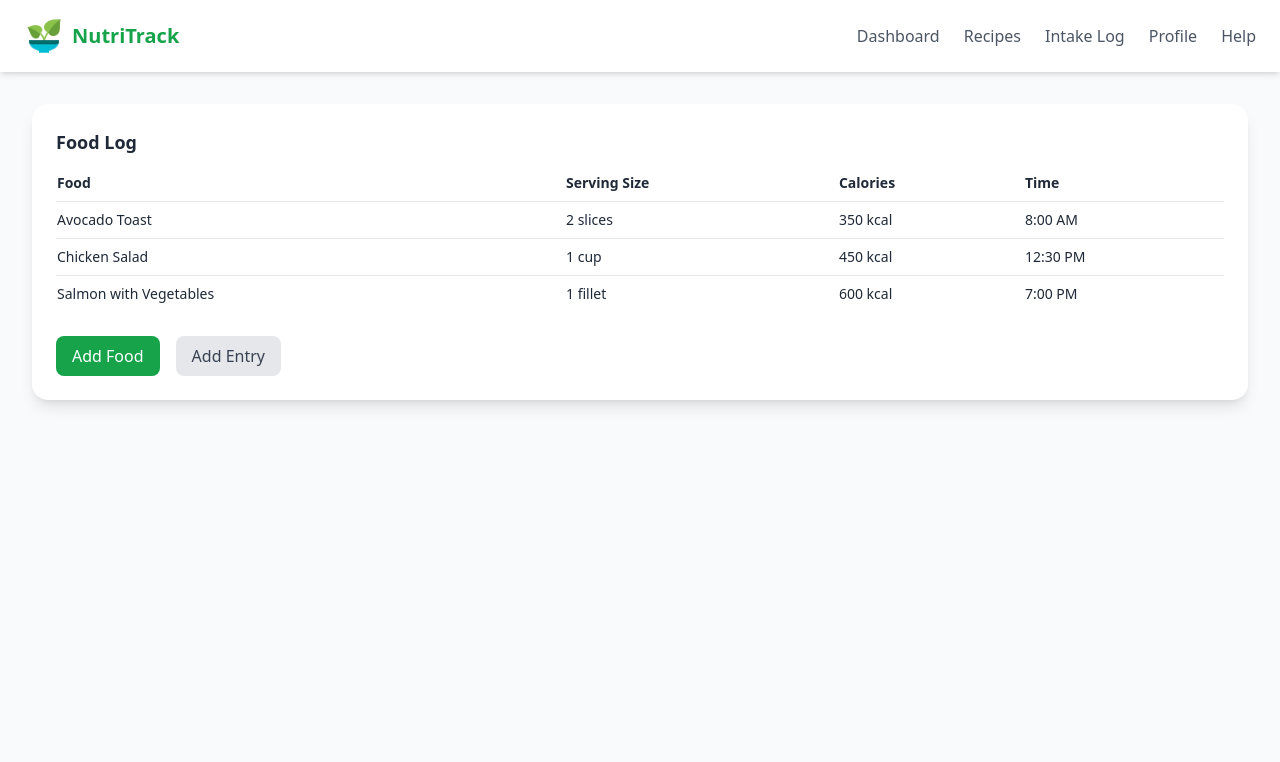
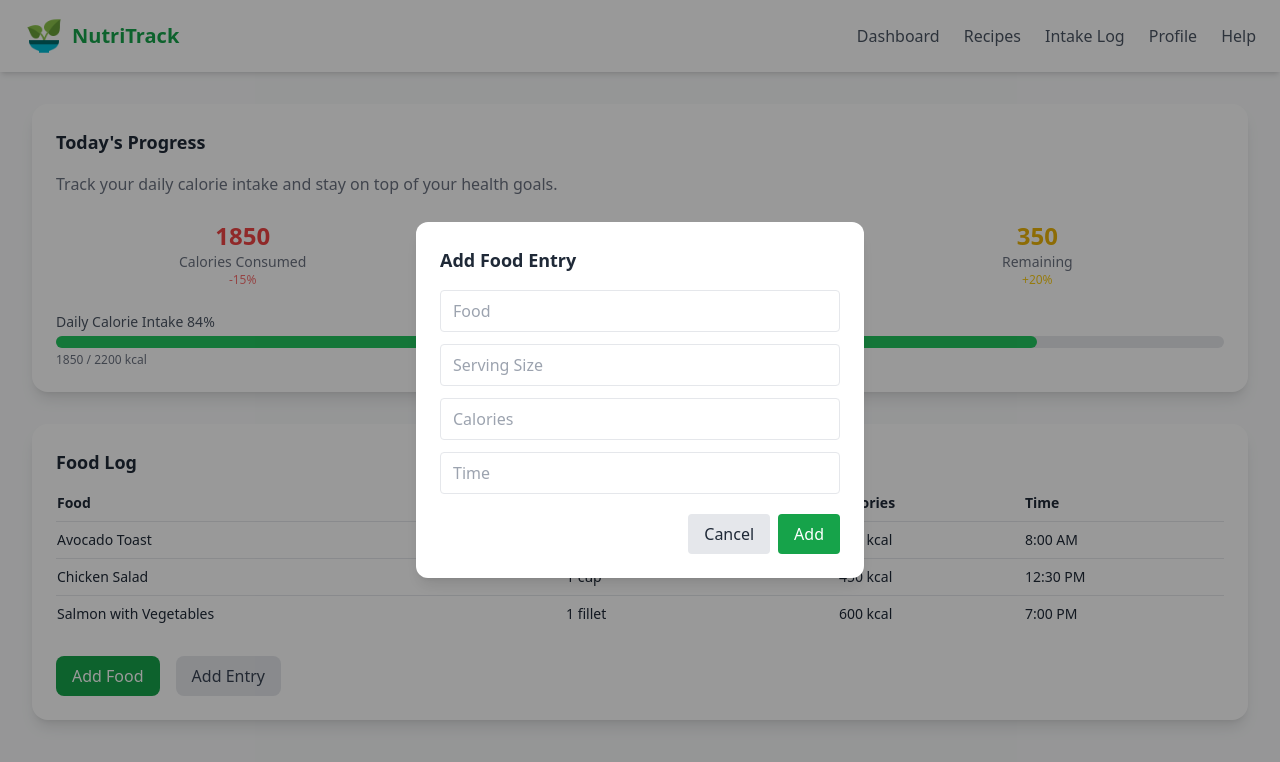
Before and after one commit to EduardoJRP/NutriTrack, a Next.js app: page / in a window 1280 px wide. Both pictures are taken after a click on the button "Add Food". Shown: the top 762 px of the page. Built offline with nearby package versions, Linux system fonts and the light colour scheme.

Commit message:
update: created a modal for main page to addFood

```diff
--- /dev/null
+++ b/app/components/Modals/addFoodModal.tsx
@@ -0,0 +1,84 @@
+'use client';
+
+import { useState } from 'react';
+
+export default function AddFoodModal() {
+  const [showModal, setShowModal] = useState(false);
+
+  const [form, setForm] = useState({
+    food: '',
+    serving: '',
+    calories: '',
+    time: '',
+  });
+
+  const handleChange = (e: React.ChangeEvent<HTMLInputElement>) => {
+    setForm((prev) => ({ ...prev, [e.target.name]: e.target.value }));
+  };
+
+  const handleSubmit = (e: React.FormEvent) => {
+    e.preventDefault();
+    setFoodLog((prev) => [...prev, form]);
+    setForm({ food: '', serving: '', calories: '', time: '' });
+    setShowModal(false);
+  };
+
+  return (
+    showModal && (
+      <div className="fixed inset-0 z-50 flex items-center justify-center bg-black bg-opacity-40">
+        <div className="bg-white rounded-xl shadow-lg p-6 w-full max-w-md">
+          <h3 className="text-lg font-semibold mb-4">Add Food Entry</h3>
+          <form onSubmit={handleSubmit} className="flex flex-col gap-3">
+            <input
+              className="border rounded px-3 py-2"
+              name="food"
+              placeholder="Food"
+              value={form.food}
+              onChange={handleChange}
+              required
+            />
+            <input
+              className="border rounded px-3 py-2"
+              name="serving"
+              placeholder="Serving Size"
+              value={form.serving}
+              onChange={handleChange}
+              required
+            />
+            <input
+              className="border rounded px-3 py-2"
+              name="calories"
+              placeholder="Calories"
+              value={form.calories}
+              onChange={handleChange}
+              required
+            />
+            <input
+              className="border rounded px-3 py-2"
+              name="time"
+              placeholder="Time"
+              value={form.time}
+              onChange={handleChange}
+              required
+            />
+            <div className="flex gap-2 justify-end mt-2">
+              <button
+                type="button"
+                className="px-4 py-2 rounded bg-gray-200 hover:bg-gray-300"
+                onClick={() => setShowModal(false)}
+              >
+                Cancel
+              </button>
+              <button
+                type="submit"
+                className="px-4 py-2 rounded bg-green-600 text-white hover:bg-green-700"
+              >
+                Add
+              </button>
+            </div>
+          </form>
+        </div>
+      </div>
+    )
+  );
+}
--- a/app/page.tsx
+++ b/app/page.tsx
@@ -1,11 +1,11 @@
 'use client';
 
+import { useState } from 'react';
+// Update the import path to match the actual location and casing of Navbar
 import Navbar from '@/app/components/Common/Navbar';
-import { useState } from 'react';
 
-export default function DashboardPage() {
-  // Example food log data
-  const [foodLog, setFoodLog] = useState([
+// external data constant
+const FOOD_LOG = [
 	{
 		food: 'Avocado Toast',
 		serving: '2 slices',
@@ -24,16 +24,136 @@ export default function DashboardPage() {
 		calories: '600 kcal',
 		time: '7:00 PM',
 	},
-  ]);
+];
+
+export default function DashboardPage() {
+	// use a stateful log initialized from the external const
+	const [foodLog, setFoodLog] = useState(FOOD_LOG);
+	const [showModal, setShowModal] = useState(false);
+
+	const [form, setForm] = useState({
+		food: '',
+		serving: '',
+		calories: '',
+		time: '',
+	});
+
+	const handleChange = (e: React.ChangeEvent<HTMLInputElement>) => {
+		setForm((prev) => ({ ...prev, [e.target.name]: e.target.value }));
+	};
+
+	const handleSubmit = (e: React.FormEvent) => {
+		e.preventDefault();
+		setFoodLog((prev) => [...prev, form]);
+		setForm({ food: '', serving: '', calories: '', time: '' });
+		setShowModal(false);
+	};
 
 	return (
 		<div className="min-h-screen bg-gray-50 text-gray-800">
 			<Navbar />
 
+			{/* Modal */}
+			{showModal && (
+				<div className="fixed inset-0 z-50 flex items-center justify-center bg-black bg-opacity-40">
+					<div className="bg-white rounded-xl shadow-lg p-6 w-full max-w-md">
+						<h3 className="text-lg font-semibold mb-4">Add Food Entry</h3>
+						<form onSubmit={handleSubmit} className="flex flex-col gap-3">
+							<input
+								className="border rounded px-3 py-2"
+								name="food"
+								placeholder="Food"
+								value={form.food}
+								onChange={handleChange}
+								required
+							/>
+							<input
+								className="border rounded px-3 py-2"
+								name="serving"
+								placeholder="Serving Size"
+								value={form.serving}
+								onChange={handleChange}
+								required
+							/>
+							<input
+								className="border rounded px-3 py-2"
+								name="calories"
+								placeholder="Calories"
+								value={form.calories}
+								onChange={handleChange}
+								required
+							/>
+							<input
+								className="border rounded px-3 py-2"
+								name="time"
+								placeholder="Time"
+								value={form.time}
+								onChange={handleChange}
+								required
+							/>
+							<div className="flex gap-2 justify-end mt-2">
+								<button
+									type="button"
+									className="px-4 py-2 rounded bg-gray-200 hover:bg-gray-300"
+									onClick={() => setShowModal(false)}
+								>
+									Cancel
+								</button>
+								<button
+									type="submit"
+									className="px-4 py-2 rounded bg-green-600 text-white hover:bg-green-700"
+								>
+									Add
+								</button>
+							</div>
+						</form>
+					</div>
+				</div>
+			)}
+
 			{/* Main content */}
 			<main className="p-8 grid gap-8 md:grid-cols-1">
 				{/* Progress Section */}
-        {/* ...existing code... */}
+				<div className="bg-white rounded-2xl shadow-lg p-6">
+					<h2 className="text-lg font-semibold mb-4">Today&apos;s Progress</h2>
+					<p className="text-gray-500 mb-6">
+						Track your daily calorie intake and stay on top of your health
+						goals.
+					</p>
+
+					{/* Stats */}
+					<div className="grid grid-cols-3 gap-6 text-center">
+						<div>
+							<p className="text-2xl font-bold text-red-500">1850</p>
+							<p className="text-sm text-gray-500">Calories Consumed</p>
+							<p className="text-xs text-red-400">-15%</p>
+						</div>
+						<div>
+							<p className="text-2xl font-bold text-green-500">2200</p>
+							<p className="text-sm text-gray-500">Daily Goal</p>
+							<p className="text-xs text-green-400">+10%</p>
+						</div>
+						<div>
+							<p className="text-2xl font-bold text-yellow-500">350</p>
+							<p className="text-sm text-gray-500">Remaining</p>
+							<p className="text-xs text-yellow-400">+20%</p>
+						</div>
+					</div>
+
+					{/* Progress Bar */}
+					<div className="mt-6">
+						<p className="text-sm text-gray-600 mb-1">
+							Daily Calorie Intake 84%
+						</p>
+						<div className="w-full bg-gray-200 rounded-full h-3">
+							<div
+								className="bg-green-500 h-3 rounded-full"
+								style={{ width: '84%' }}
+							></div>
+						</div>
+						<p className="text-xs text-gray-500 mt-1">1850 / 2200 kcal</p>
+					</div>
+				</div>
 
 				{/* Food Log */}
 				<div className="bg-white rounded-2xl shadow-lg p-6">
@@ -49,7 +169,10 @@ export default function DashboardPage() {
 						</thead>
 						<tbody>
 							{foodLog.map((item, idx) => (
-                <tr key={idx} className={idx !== foodLog.length - 1 ? 'border-b' : ''}>
+								<tr
+									key={idx}
+									className={idx !== foodLog.length - 1 ? 'border-b' : ''}
+								>
 									<td className="py-2">{item.food}</td>
 									<td>{item.serving}</td>
 									<td>{item.calories}</td>
@@ -61,7 +184,10 @@ export default function DashboardPage() {
 
 					{/* Buttons */}
 					<div className="mt-6 flex gap-4">
-            <button className="bg-green-600 hover:bg-green-700 text-white rounded-lg px-4 py-2">
+						<button
+							className="bg-green-600 hover:bg-green-700 text-white rounded-lg px-4 py-2"
+							onClick={() => setShowModal(true)}
+						>
 							Add Food
 						</button>
 						<button className="bg-gray-200 hover:bg-gray-300 text-gray-700 rounded-lg px-4 py-2">
```
Lines whose indentation alone changed are shown as unchanged.
